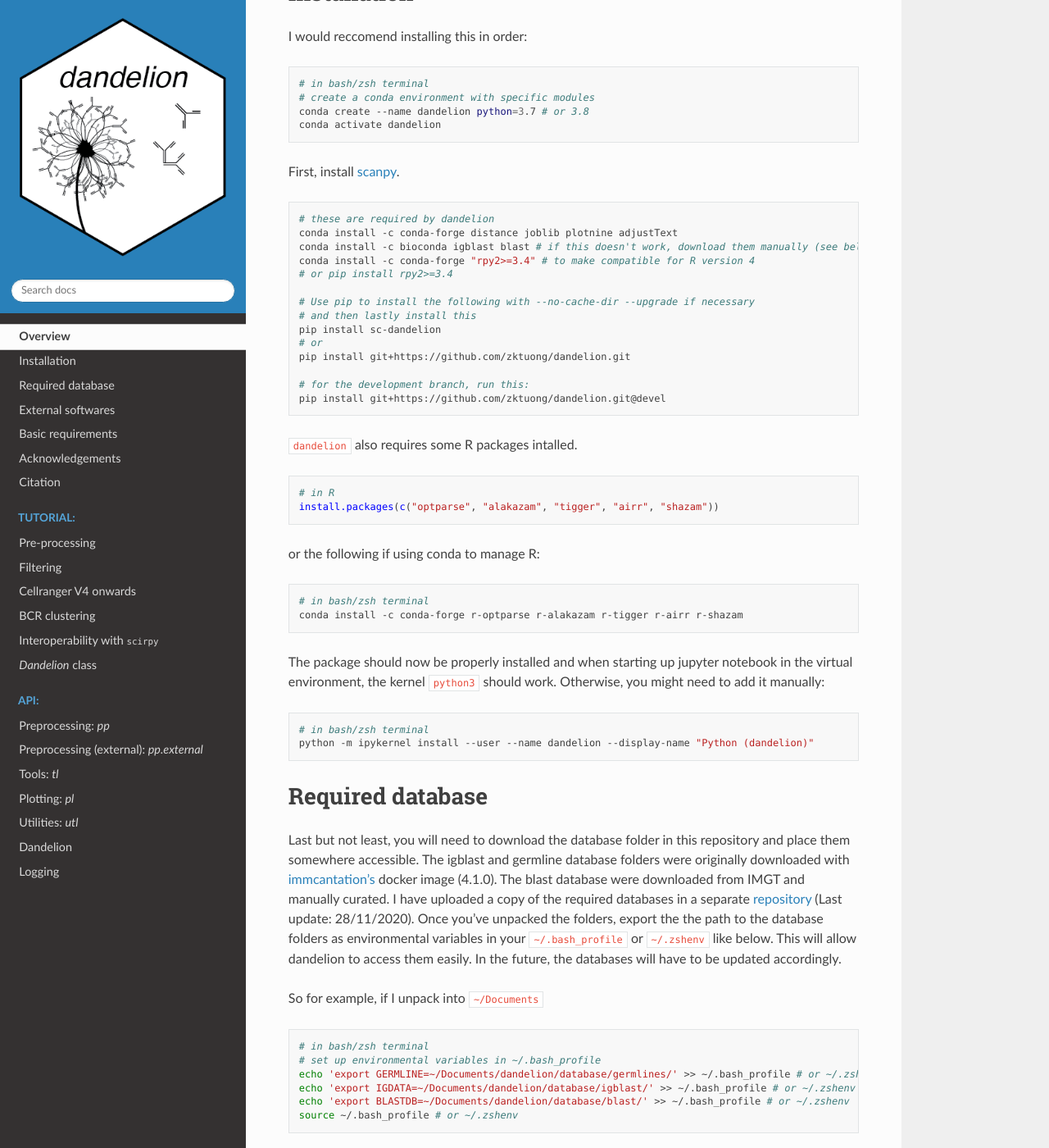
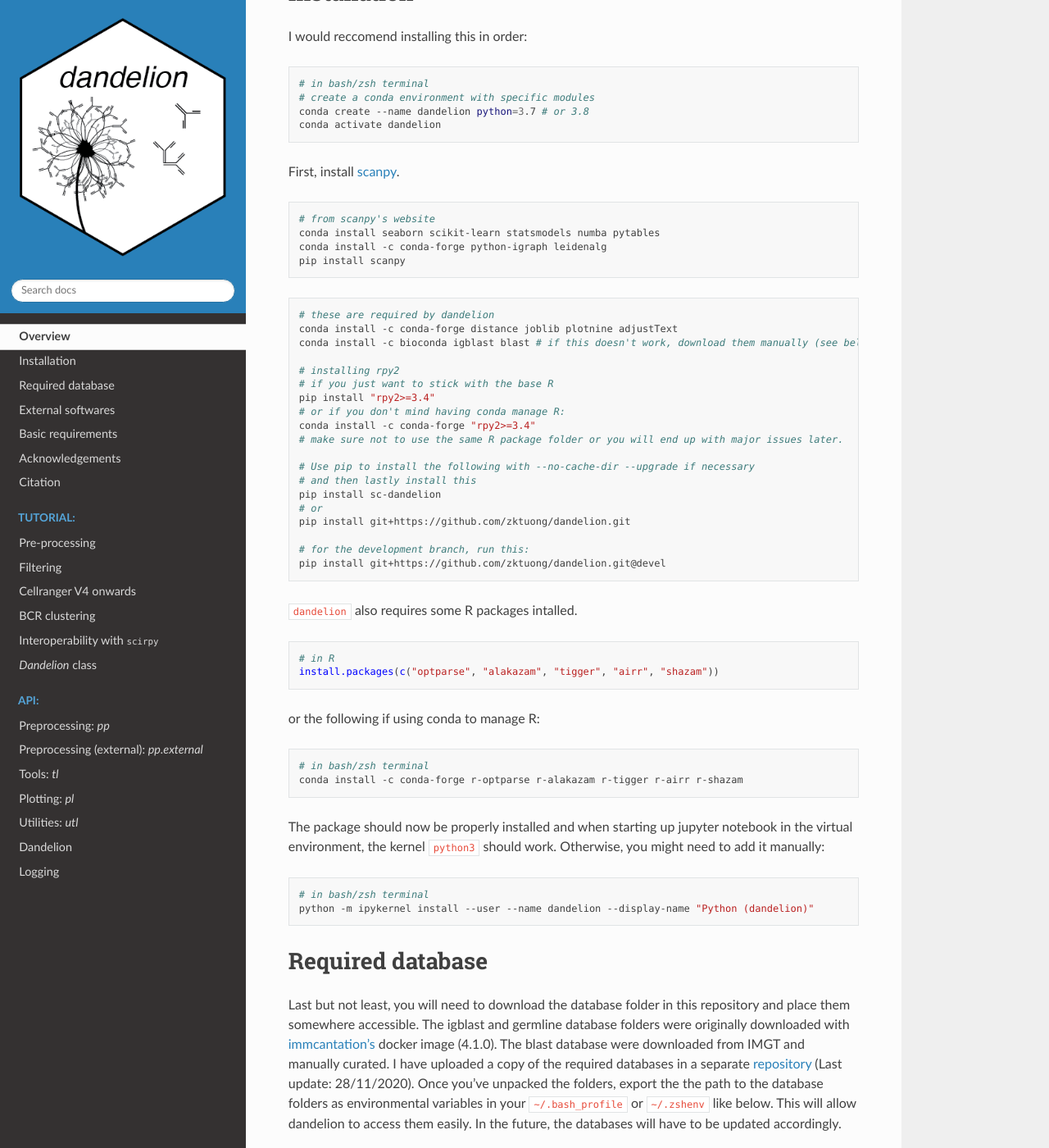
Before and after one commit to zktuong/dandelion, a Sphinx documentation site: the page built from docs/README.md, in a window 1280 px wide and 1400 px high, scrolled down 1904 px. Shown: the whole window at 82% size. Built offline with Sphinx 7.4.7 and the Read the Docs theme 2.0.0, drawn with Linux system fonts in a browser that asks for light colours; pages that are not in the unit, such as notebooks, are missing from menus; the version number could not be read and is left out; some of the changed text lies outside the part shown.

Commit message:
updated installation istructions

````diff
--- a/docs/README.md
+++ b/docs/README.md
@@ -33,13 +33,24 @@ conda activate dandelion
 ```
 
 First, install [scanpy](https://scanpy.readthedocs.io/en/latest/installation.html).
+```bash
+# from scanpy's website
+conda install seaborn scikit-learn statsmodels numba pytables
+conda install -c conda-forge python-igraph leidenalg
+pip install scanpy
+```
 
 ```bash
 # these are required by dandelion
 conda install -c conda-forge distance joblib plotnine adjustText
 conda install -c bioconda igblast blast # if this doesn't work, download them manually (see below)
-conda install -c conda-forge "rpy2>=3.4" # to make compatible for R version 4
-# or pip install rpy2>=3.4
+
+# installing rpy2
+# if you just want to stick with the base R
+pip install "rpy2>=3.4"
+# or if you don't mind having conda manage R:
+conda install -c conda-forge "rpy2>=3.4"
+# make sure not to use the same R package folder or you will end up with major issues later.
 
 # Use pip to install the following with --no-cache-dir --upgrade if necessary
 # and then lastly install this
@@ -80,6 +91,8 @@ echo 'export IGDATA=~/Documents/dandelion/database/igblast/' >> ~/.bash_profile
 echo 'export BLASTDB=~/Documents/dandelion/database/blast/' >> ~/.bash_profile # or ~/.zshenv
 source ~/.bash_profile # or ~/.zshenv
 ```
+see https://github.com/zktuong/dandelion/issues/66 for a known issue if you are using a notebook via jupyterhub.
+
 
 ## External softwares
 While blast and igblast executables are managed through conda, you can also download [igblast](https://ftp.ncbi.nih.gov/blast/executables/igblast/release/LATEST/) and [blast+](https://ftp.ncbi.nlm.nih.gov/blast/executables/blast+/LATEST/) manually, and store the softwares somewhere accessible. Just make sure to set the paths to them appropriately.
````
Also changed, not shown: README.md (+21 -2 lines), docs/notebooks/1_dandelion_preprocessing-10x_data.ipynb.
